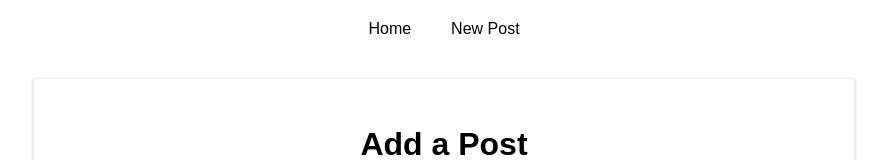
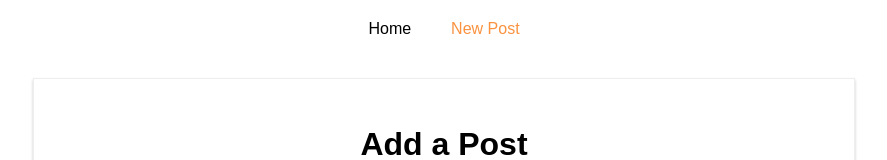
Before and after one commit to Rterrell25/simple-http-requests-crud, a React (Create React App) app: page /new-post in a window 1280 px wide. Shown: the top 160 px of the page, without its empty margins (196-1083 px from the left). Built offline with nearby package versions, Linux system fonts and the light colour scheme.

Commit message:
added styling to the active route via css

```diff
--- a/src/containers/Blog/Blog.css
+++ b/src/containers/Blog/Blog.css
@@ -16,6 +16,8 @@
   color: black;
 }
 
-.Blog a:hover {
+.Blog a:hover,
+.Blog a:active,
+.Blog a.active {
   color: #fa923f;
 }
--- a/src/containers/Blog/Blog.js
+++ b/src/containers/Blog/Blog.js
@@ -1,7 +1,7 @@
 import React, { Component } from "react";
 import Posts from "./Posts/Posts";
 import NewPost from "./NewPost/NewPost";
-import { Route, Link } from "react-router-dom";
+import { Route, NavLink } from "react-router-dom";
 import "./Blog.css";
 
 class Blog extends Component {
@@ -12,10 +12,14 @@ class Blog extends Component {
           <nav>
             <ul>
               <li>
-                <Link to="/">Home</Link>
+                <NavLink to="/" exact>
+                  Home
+                </NavLink>
               </li>
               <li>
-                <Link to="/new-post">New Post</Link>
+                <NavLink to="/new-post" exact>
+                  New Post
+                </NavLink>
               </li>
             </ul>
           </nav>
--- a/src/containers/Blog/FullPost/FullPost.js
+++ b/src/containers/Blog/FullPost/FullPost.js
@@ -1,5 +1,5 @@
 import React, { Component } from "react";
-import axios from "../../axios";
+import axios from "../../../axios";
 import "./FullPost.css";
 
 class FullPost extends Component {
```
